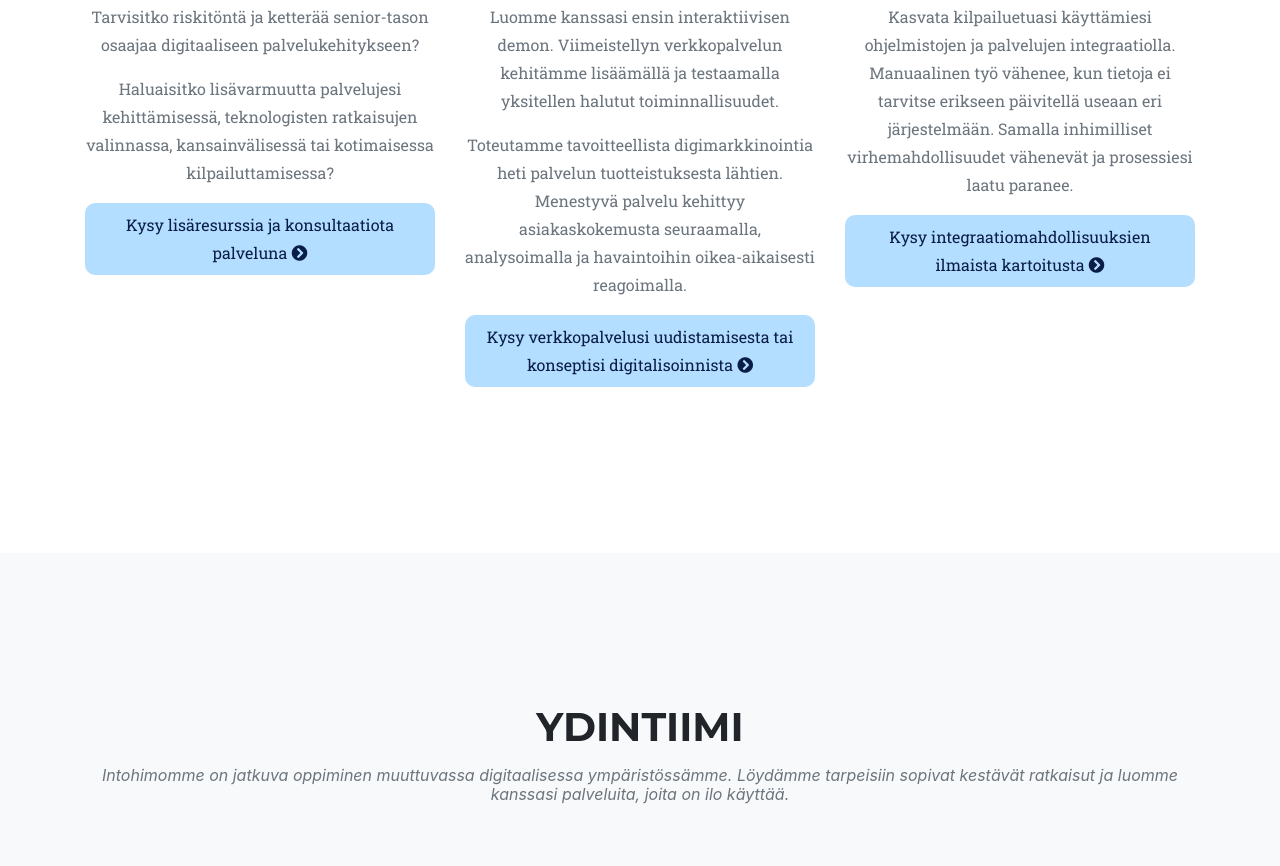
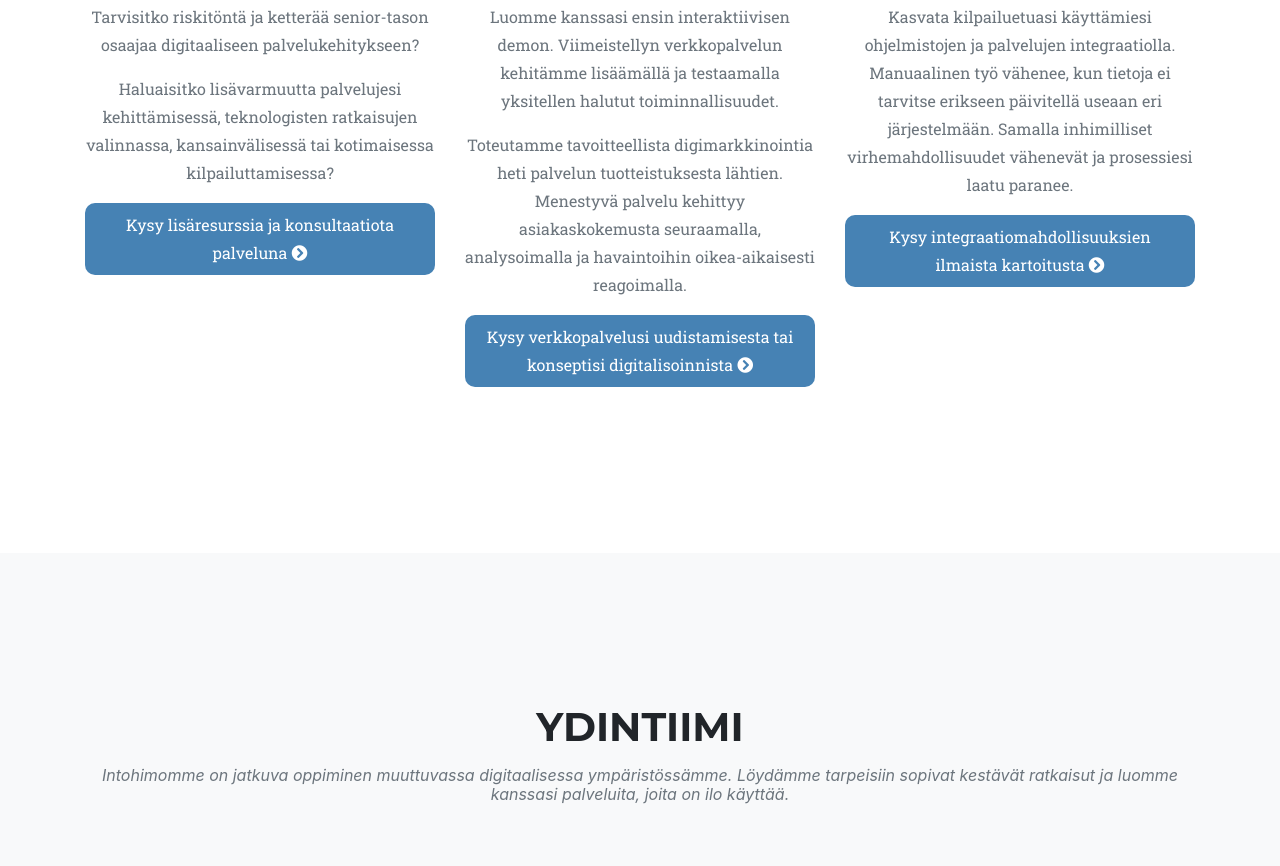
Before and after one commit to Sagaboost/homepage, a website: page index.html in a window 1280 px wide. Shown: the part 1474-2340 px from the top of the page. Drawn offline with Linux system fonts and the light colour scheme; a web font is replaced by a local one.

Commit message:
Button - color changes.

```diff
--- a/css/sg.css
+++ b/css/sg.css
@@ -734,11 +734,11 @@ ul.social-buttons li a:hover {
 
 p.sg-text-button {
     border-radius: 10px;
-    background-color: #b4deff;
+    background-color: steelblue !important;
 }
 
 p.sg-text-button > a {
-    color: #091d46 !important;
+    color: #fff !important;
 }
 section#team {
     border-bottom: 1px solid #f0f0f0;
```
